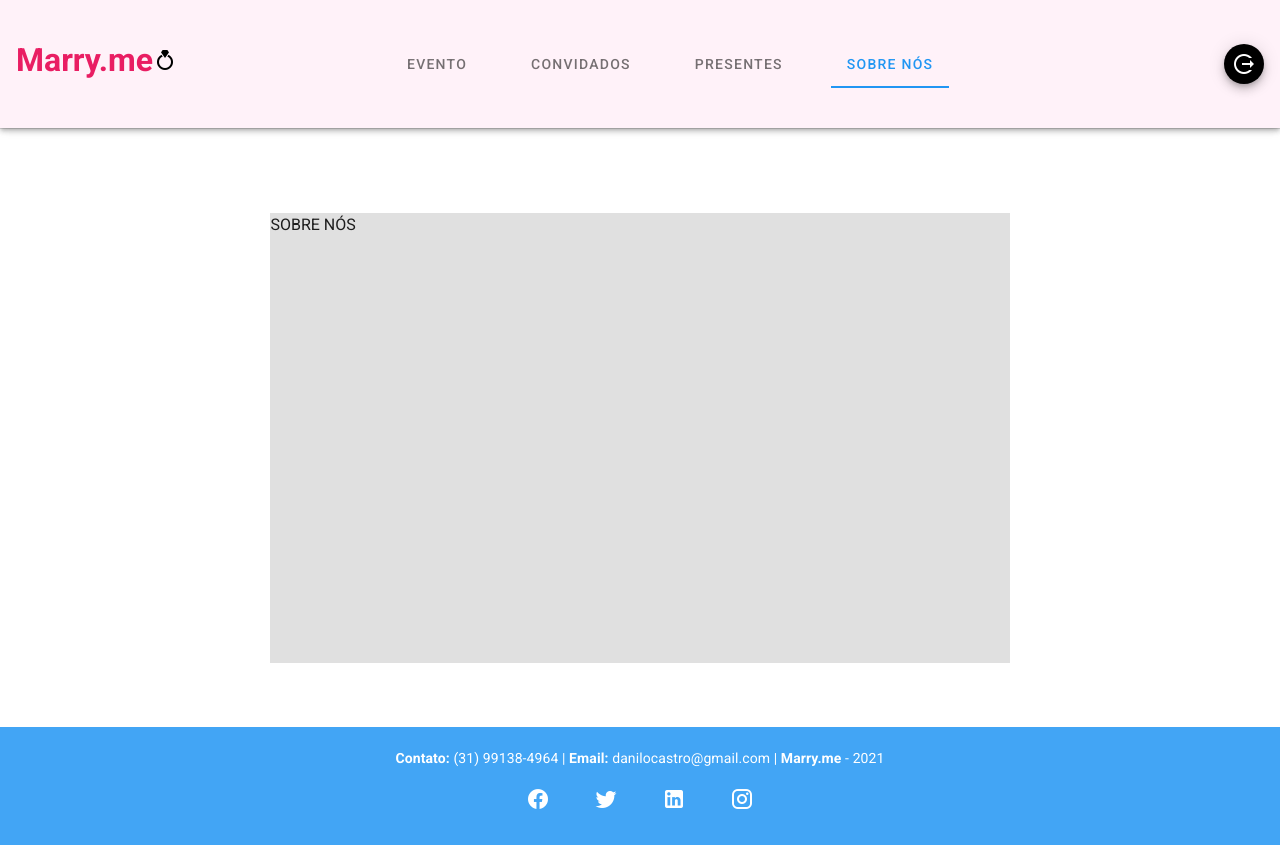
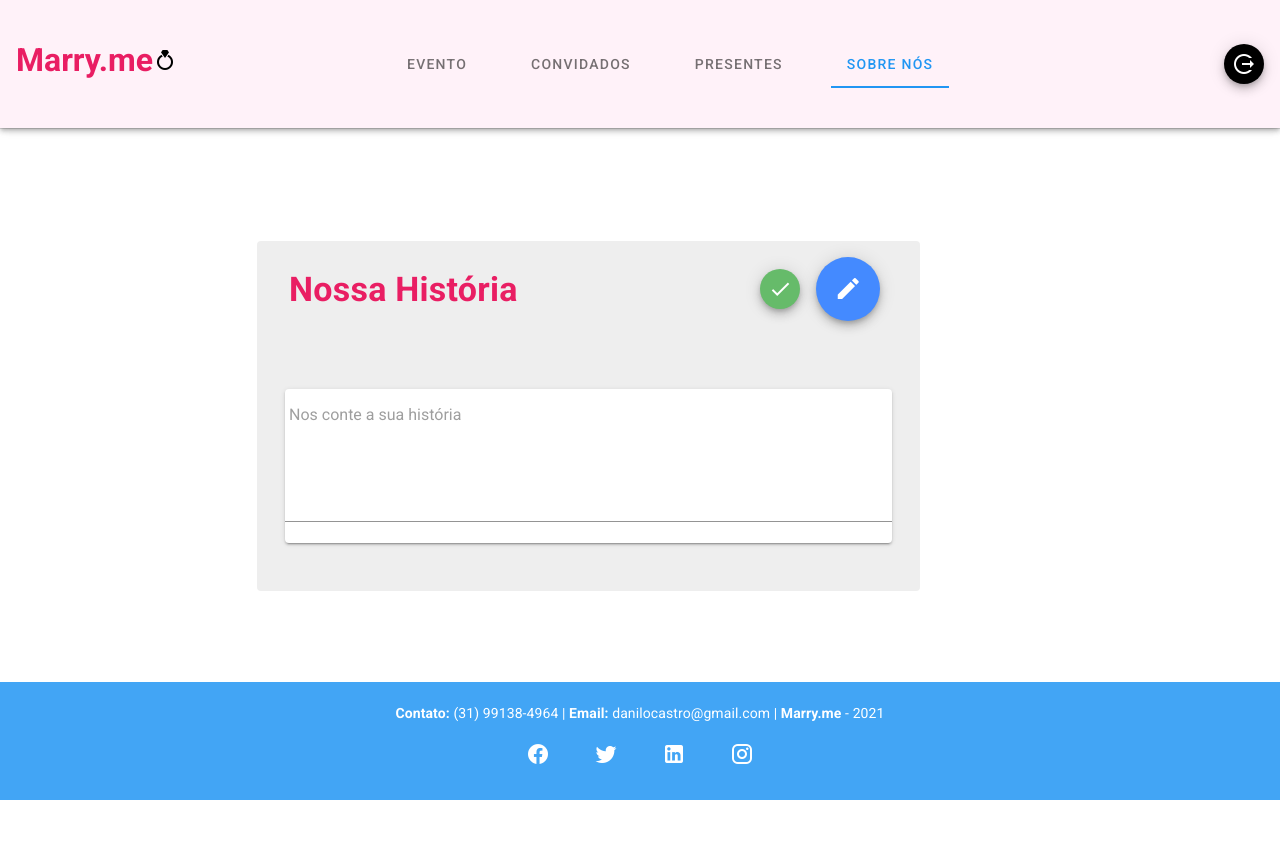
Before and after one commit to danilo-dcs/marryme_project, a Nuxt app in the folder marryme/: page /aboutUs in a window 1280 px wide. After the commit the page ends 800 px from the top, so only its background shows below. Built offline with nearby package versions, Linux system fonts and the light colour scheme; a web font is replaced by a local one.

Commit message:
Tela sobre nós

```diff
--- a/marryme/pages/aboutUs.vue
+++ b/marryme/pages/aboutUs.vue
@@ -1,9 +1,45 @@
 <template>
   <v-container fluid fill-height>
-    <v-card class="mx-auto mt-15 mb-10" min-height="450px"
-      flat tile width="60%" color="grey lighten-2">
-      SOBRE NÓS
+    <v-col cols="11" md="11" sm="8">
+      <v-card class="mx-auto mt-15 mb-10" min-height="350px"
+      flat width="60%" color="grey lighten-3">
+      <v-card-title>
+        <v-toolbar flat width="100%" color="grey lighten-3">
+          <v-toolbar-title class="font-weight-bold text-lg-h4 text-md-h5">
+            <span class="pink--text">Nossa História</span>
+          </v-toolbar-title>
+          <v-spacer></v-spacer>
+          <v-tooltip bottom>
+            <template v-slot:activator="{on: btn1}">
+              <v-btn class="mx-2" v-on="btn1" fab small color="green lighten-1" @click="write = true">
+                <v-icon color="white">mdi-check</v-icon>
+              </v-btn>
+            </template>
+            <span> Finalizar escrita </span>
+          </v-tooltip>
+          <v-tooltip bottom>
+            <template v-slot:activator="{on: btn2}" >
+              <v-btn class="mx-2" v-on="btn2" fab large color="blue accent-2" @click="write = false">
+                <v-icon color="white">mdi-pencil</v-icon>
+              </v-btn>
+            </template>
+            <span> Escreva a sua história </span>
+          </v-tooltip>
+        </v-toolbar>
+      </v-card-title>
+
+      <v-card-text>
+        <v-container fluid >
+          <v-card color="white">
+            <v-textarea v-model="story" class="mt-10" auto-grow clearable clear-icon="mdi-eraser"
+              placeholder=" Nos conte a sua história" color="pink"
+              :readonly="write" full-width type="text">
+            </v-textarea>
+          </v-card>
+        </v-container>
+      </v-card-text>
     </v-card>
+    </v-col>
   </v-container>
 </template>
 
@@ -11,6 +47,12 @@
 export default {
   layout: 'navHeader',
 
+  data: () => ({
+    write: true,
+    story: '',
+
+  })
+
 }
 </script>
 
```
